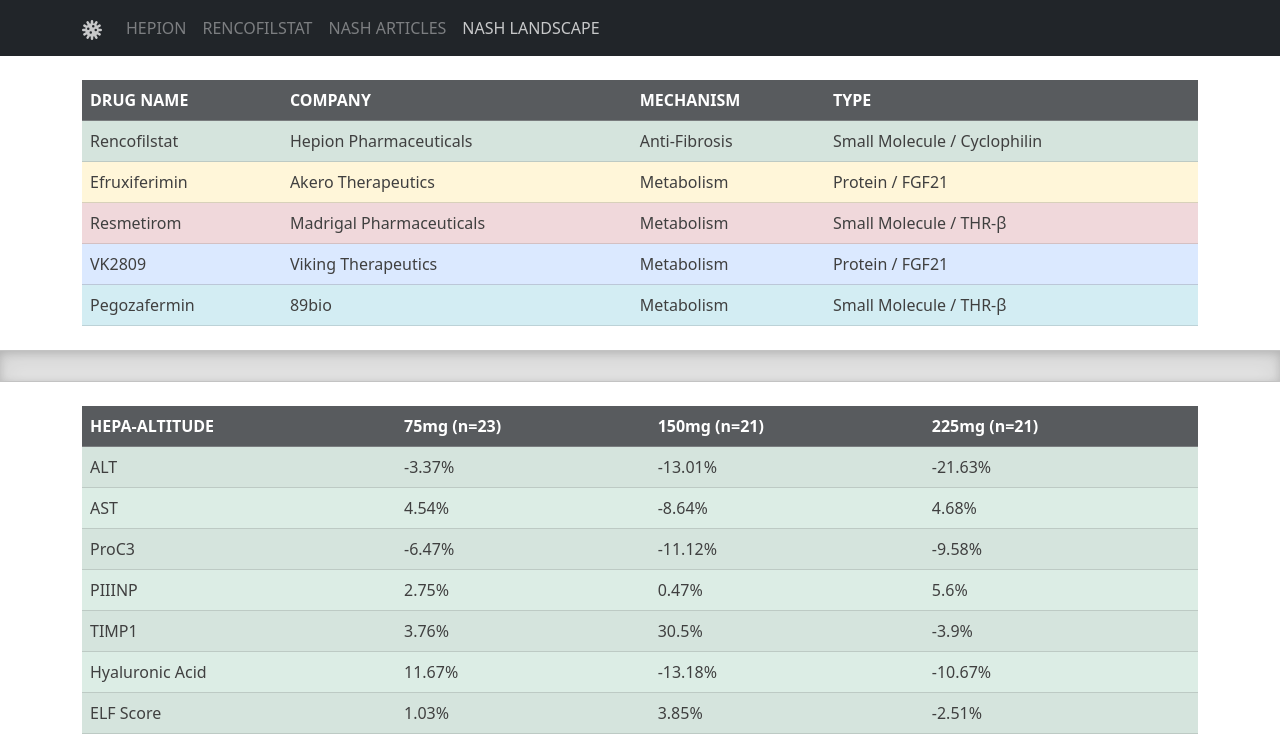
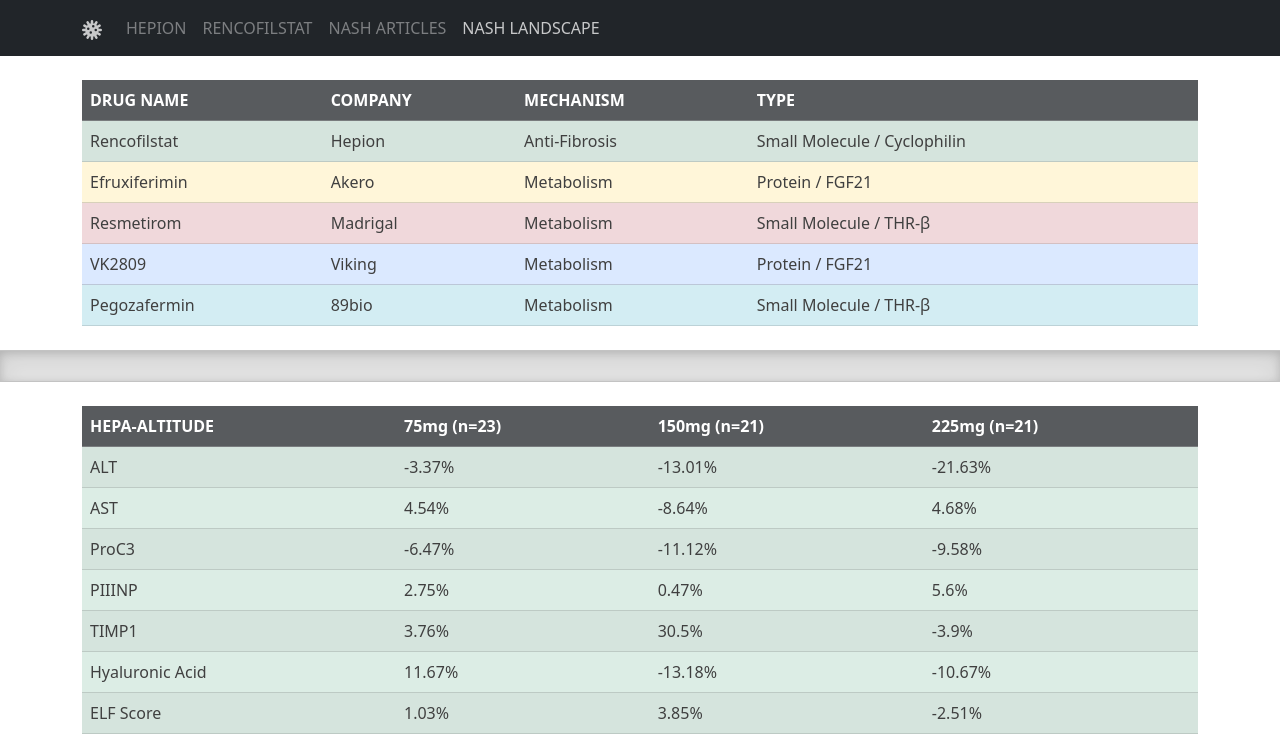
Before and after one commit to CapriceYuri/NAFLD-NASH, a plain HTML site: page landscape.html in a window 1280 px wide. Shown: the top 755 px of the page. Drawn offline with nearby package versions, Linux system fonts and the light colour scheme.

Commit message:
Revised company names

```diff
--- a/landscape.html
+++ b/landscape.html
@@ -54,25 +54,25 @@
             <tbody>
                 <tr class="table-success">
                     <td>Rencofilstat</td>
-                    <td>Hepion Pharmaceuticals</td>
+                    <td>Hepion</td>
                     <td>Anti-Fibrosis</td>
                     <td>Small Molecule / Cyclophilin</td>
                 </tr>
                 <tr class="table-warning">
                     <td>Efruxiferimin</td>
-                    <td>Akero Therapeutics</td>
+                    <td>Akero </td>
                     <td>Metabolism</td>
                     <td>Protein / FGF21</td>
                 </tr>
                 <tr class="table-danger">
                     <td>Resmetirom</td>
-                    <td>Madrigal Pharmaceuticals</td>
+                    <td>Madrigal</td>
                     <td>Metabolism</td>
                     <td>Small Molecule / THR-β</td>
                 </tr>
                 <tr class="table-primary">
                     <td>VK2809</td>
-                    <td>Viking Therapeutics</td>
+                    <td>Viking </td>
                     <td>Metabolism</td>
                     <td>Protein / FGF21</td>
                 </tr>
```
